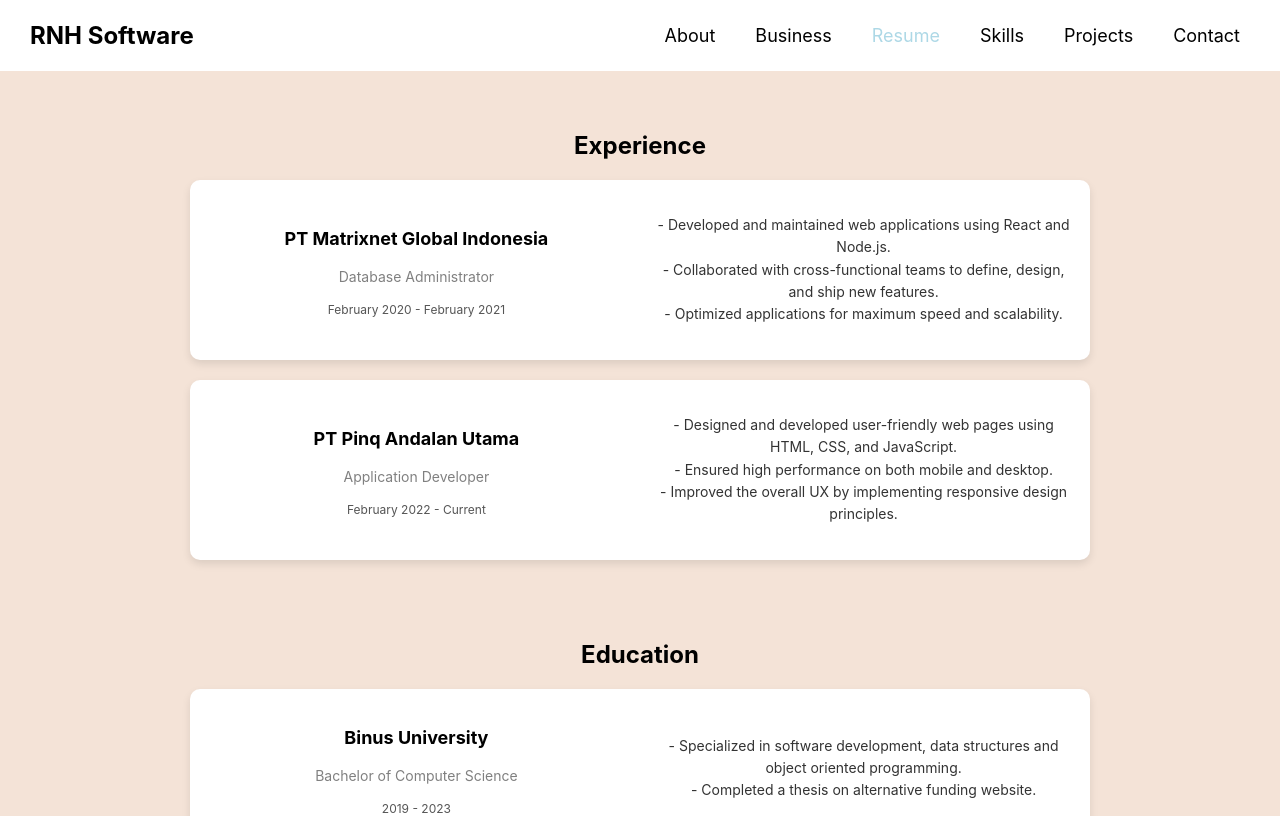
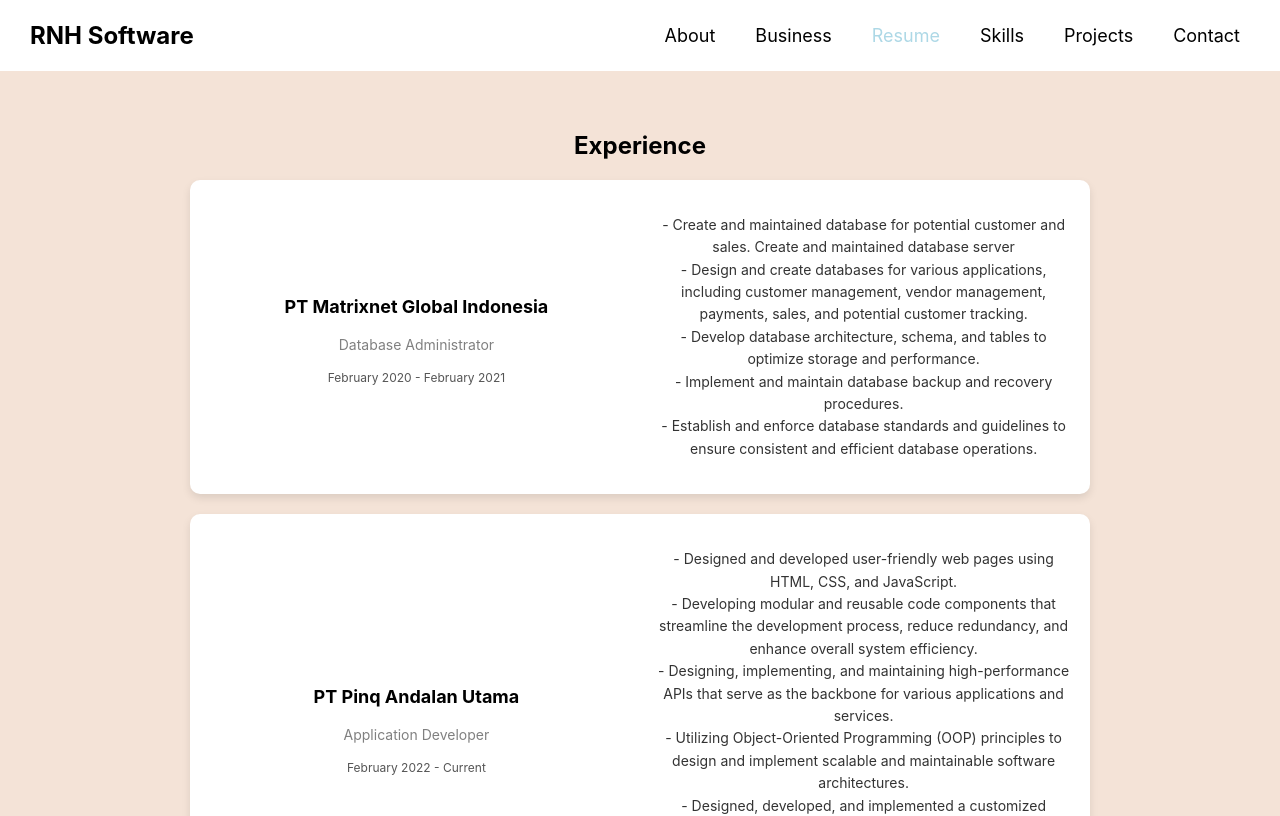
Before and after one commit to FlamingBabs/portornhsoft, a React (Create React App) app: page /resume in a window 1280 px wide. Shown: the top 816 px of the page. Built offline with nearby package versions, Linux system fonts and the light colour scheme.

Commit message:
edit the copywriting for the job desc and etc

```diff
--- a/src/components/resume/Resume.css
+++ b/src/components/resume/Resume.css
@@ -73,6 +73,7 @@
     font-size: 14px;
     line-height: 1.6;
     color: #333;
+    align-items: left;
   }
 
   /* Media queries for responsiveness */
--- a/src/components/resume/Resume.jsx
+++ b/src/components/resume/Resume.jsx
@@ -17,11 +17,15 @@
           </div>
           <div className="resume-item-right">
             <p className="job-description">
-              - Developed and maintained web applications using React and Node.js.
-              <br />
-              - Collaborated with cross-functional teams to define, design, and ship new features.
-              <br />
-              - Optimized applications for maximum speed and scalability.
+            - Create and maintained database for potential customer and sales. Create and maintained database server
+            <br />
+            - Design and create databases for various applications, including customer management, vendor management, payments, sales, and potential customer tracking.
+            <br />
+            - Develop database architecture, schema, and tables to optimize storage and performance.
+            <br />
+            - Implement and maintain database backup and recovery procedures.
+            <br />
+            - Establish and enforce database standards and guidelines to ensure consistent and efficient database operations.
             </p>
           </div>
         </div>
@@ -37,7 +41,13 @@
             <p className="job-description">
               - Designed and developed user-friendly web pages using HTML, CSS, and JavaScript.
               <br />
-              - Ensured high performance on both mobile and desktop.
+              - Developing modular and reusable code components that streamline the development process, reduce redundancy, and enhance overall system efficiency.
+            <br></br>
+            - Designing, implementing, and maintaining high-performance APIs that serve as the backbone for various applications and services.
+            <br />
+            - Utilizing Object-Oriented Programming (OOP) principles to design and implement scalable and maintainable software architectures.
+            <br />
+            - Designed, developed, and implemented a customized Android launcher for Set-Top Box TV, providing an intuitive and user-friendly interface.
               <br />
               - Improved the overall UX by implementing responsive design principles.
             </p>
--- a/src/components/skills/Skills.jsx
+++ b/src/components/skills/Skills.jsx
@@ -74,6 +74,10 @@
                   English
                   <p className="language-level">Professional, TOEFL ITP:600</p>
                 </li>
+              </ul>
+            </div>
+            <div className="skills-column">
+              <ul>
                 <li>
                   Bahasa Indonesia
                   <p className="language-level">Native</p>
```
